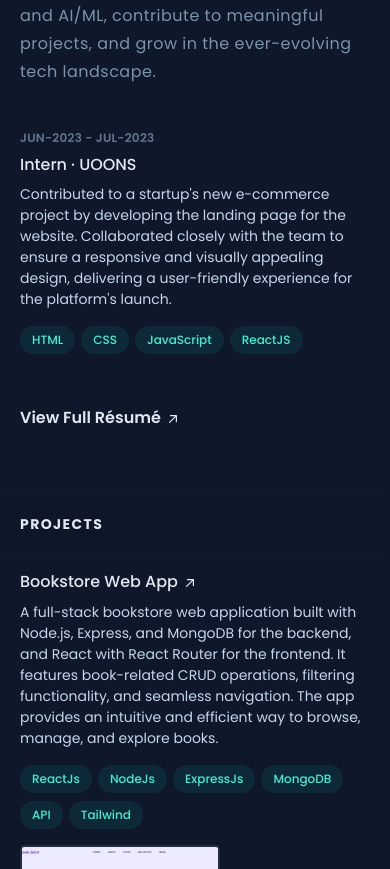
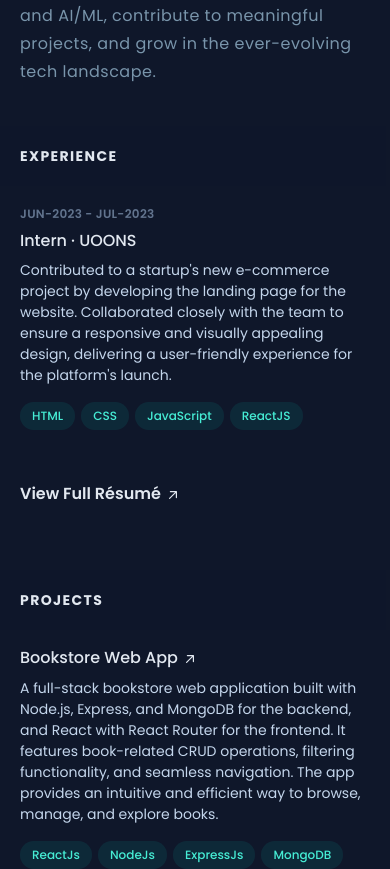
Before and after one commit to coffeeandtravel/mayank, a React (Vite) app: page / in a window 390 px wide. Shown: the part 1544-2413 px from the top of the page. Built offline with nearby package versions, Linux system fonts and the light colour scheme.

Commit message:
added experience section

```diff
--- a/src/assets/components/Experience.jsx
+++ b/src/assets/components/Experience.jsx
@@ -2,6 +2,7 @@ const Experience = () => {
   return (
     <section>
     <a href="#experience">
+    <div className="sticky top-0 z-20 -mx-6 mb-4 w-screen bg-slate-900/75 px-6 py-5 backdrop-blur md:-mx-12 md:px-12 lg:sr-only lg:relative lg:top-auto lg:mx-auto lg:w-full lg:px-0 lg:py-0 lg:opacity-0"><h2 className="text-sm font-bold uppercase tracking-widest text-slate-200 lg:sr-only">Experience</h2></div>
     <li className="mb-12" id="experience">
       <div className="group relative grid pb-1 transition-all sm:grid-cols-8 sm:gap-8 md:gap-4 lg:hover:!opacity-100 lg:group-hover/list:opacity-50">
         <div className="absolute -inset-x-4 -inset-y-4 z-0 hidden rounded-md transition motion-reduce:transition-none lg:-inset-x-6 lg:block lg:group-hover:bg-slate-800/50 lg:group-hover:shadow-[inset_0_1px_0_0_rgba(148,163,184,0.1)] lg:group-hover:drop-shadow-lg"></div>
```
